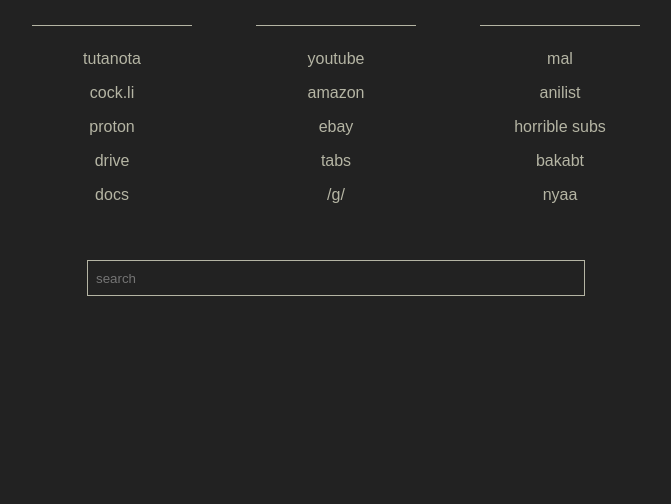
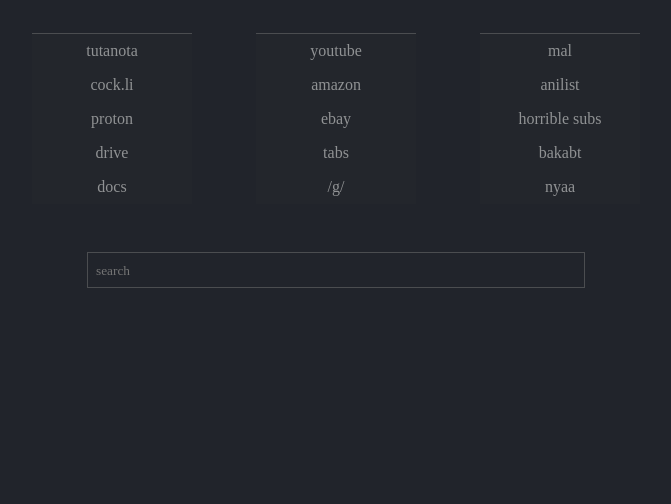
Before and after one commit to Shiimoe/home-, a plain HTML site: page index.html in a window 1280 px wide. Shown: the part 296-800 px from the top of the page, without its empty margins (304-975 px from the left). Drawn offline with Linux system fonts and the light colour scheme.

Commit message:
updated startpage

```diff
--- a/index.html
+++ b/index.html
@@ -37,7 +37,7 @@
 				<div class="favorites-list">
 					<ul>
 						<li><p></p></li>
-						<li><a href="https://app.tutanota.com/#box">tutanota</a></li>
+						<li><a href="https://mail.tutanota.com/">tutanota</a></li>
 						<li><a href="https://mail.cock.li/?_task=mail&_mbox=INBOX">cock.li</a></li>
 						<li><a href="https://mail.protonmail.com/inbox/">proton</a></li>
 						<li><a href="https://drive.google.com/drive/my-drive">drive</a></li>
--- a/style.css
+++ b/style.css
@@ -1,5 +1,11 @@
+:root {
+	--bg: #21242b;
+	--fg: #bfc1c0b3;
+	--hl: #6e6e6e8f;
+}
+
 html {
-	font-family: sans-serif;
+	font-family: 'CMU Serif';
 	font-size: 16px;
 	width: 100vw;
 	height: 100vh;
@@ -9,8 +15,8 @@ body {
 	width: 100%;
 	height: 100%;
 	margin: 0;
-	background-color: #222222;
-	color: #b5b5a4;
+	background-color: var(--bg);
+	color: var(--fg);
 }
 
 .container {
@@ -36,16 +42,17 @@ body {
 .search {
 	width: 30rem;
 	padding: 0.5rem;
-	border: 1px solid #b5b5a4;
+	border: 1px solid var(--hl);
 }
 
 .search-box {
 	width: 100%;
 	margin: auto;
 	padding: 0;
-	background-color: rgba(0, 0, 0, 0);
-	color: #b5b5a4;
+	background-color: transparent;
+	color: var(--hl);
 	border: none;
+	font-family: 'CMU Typewriter Text';
 }
 
 .search-box:focus {
@@ -55,19 +62,22 @@ body {
 ul {
 	list-style: none;
 	padding: 0;
+	font-family: 'CMU Typewriter Text';
+/* 	font-style: italic; */
 }
 
 ul > li > p {
 	font-weight: bold;
 	text-align: left;
-	border-bottom: 1px solid #b5b5a4;
+	border-bottom: 1px solid var(--hl);
 	padding-right: 100%;
+	margin: 0;
 }
 
 ul > li > a {
-	color: #b5b5a4;
+	color: #bfc1c0b3;
 	outline: none;
-
+	background-color: #4545450f;
 	display: block;
 	text-decoration: none;
 	text-align: center;
@@ -75,8 +85,8 @@ ul > li > a {
 }
 
 ul > li > a:hover {
-	color: #222222;
-	background-color: #b5b5a4;
+	color: #202d39;
+	background-color: #ffffff61;
 }
 
 /* webkit compat */
@@ -91,7 +101,3 @@ ul > li > a:hover {
 	display: -webkit-flex;
 	-webkit-flex-direction: row;
 }
-.time {
-	font-size: 32pt;
-	font-family: cursive;
-}
```
